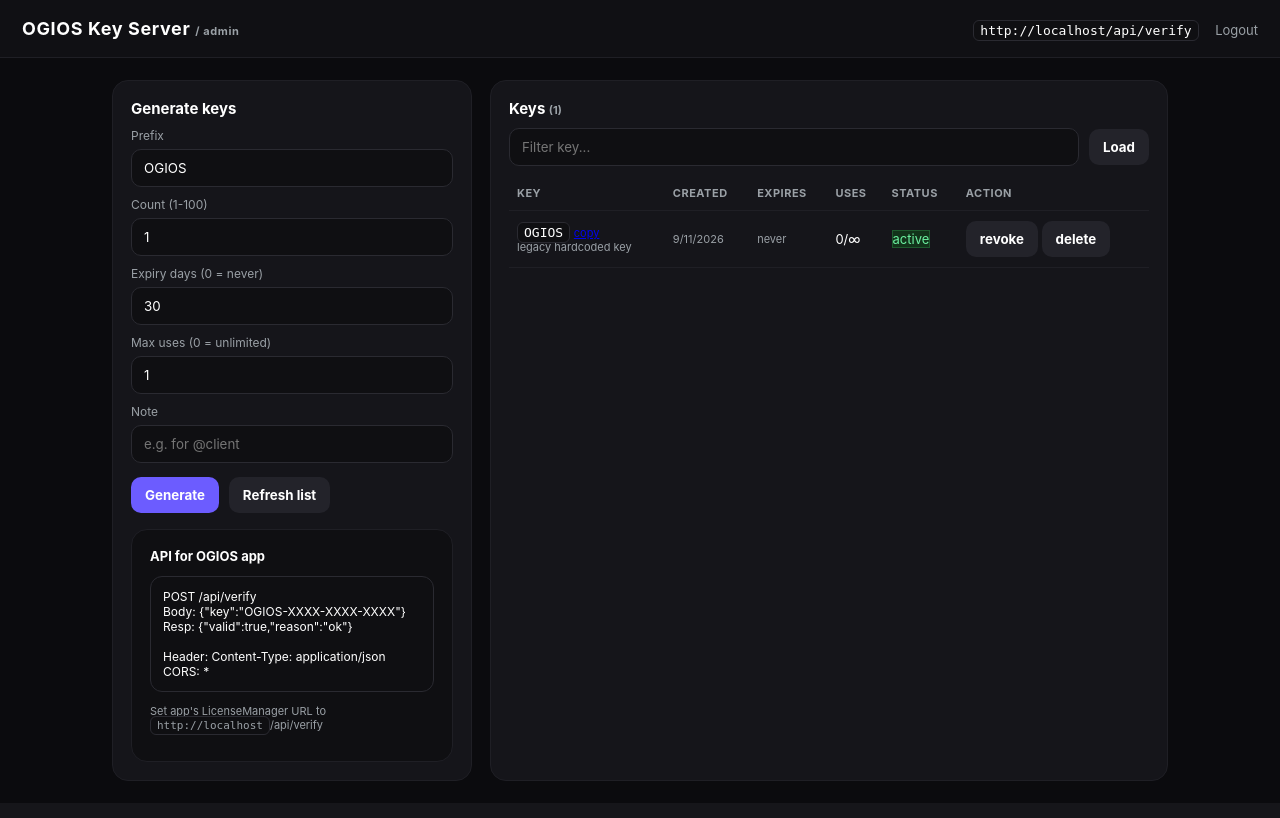
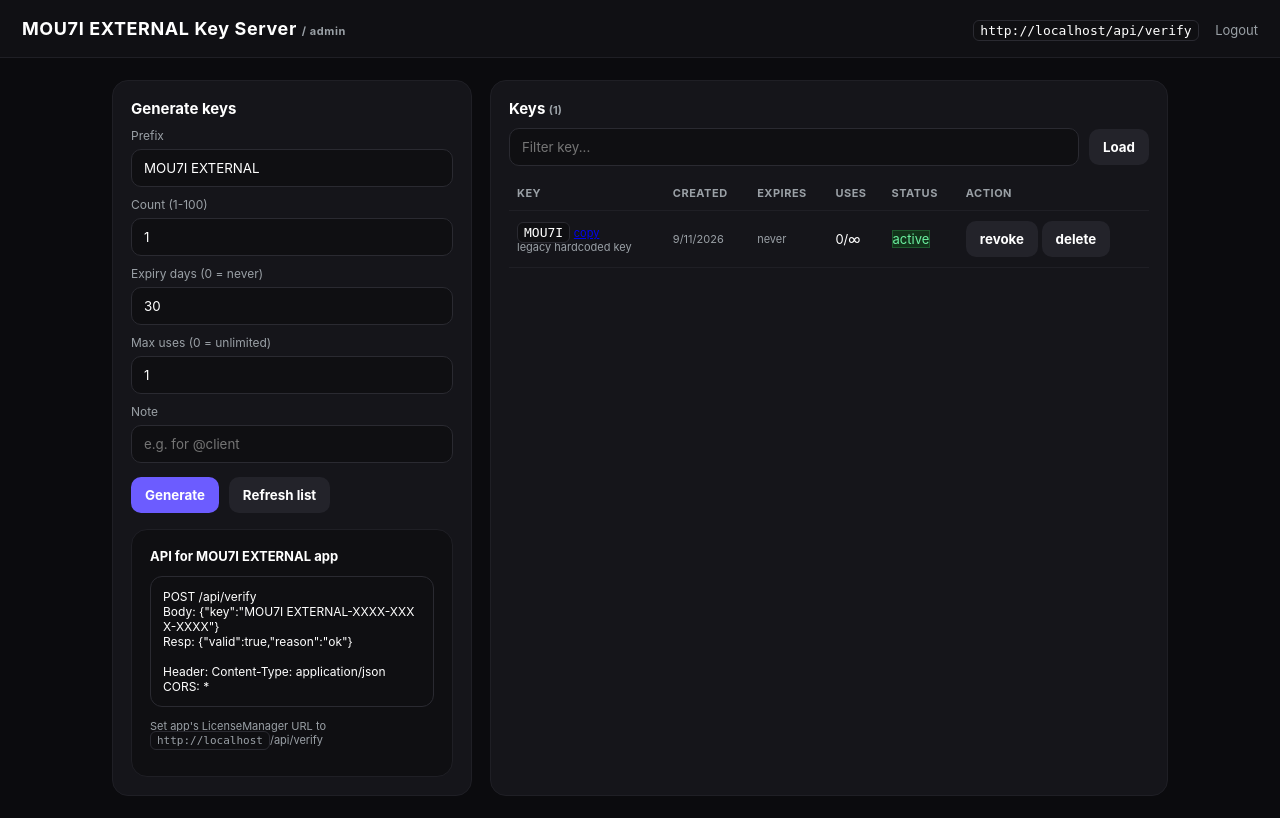
Before and after one commit to 7wekxit20-dotcom/MOU7I-EXTERNAL-KEY-SERVER, a Flask app: page / in a window 1280 px wide. Before the commit the page ends 735 px from the top, so only its background shows below. Run offline with Flask 3, Linux system fonts and the light colour scheme; the visitor is signed in with stand-in values (Sample User, id 1); data comes from the database, SQL or seed files in the repository.

Commit message:
rebrand to MOU7I EXTERNAL, admin MOU7IONTOP, prefix MOU7I

```diff
--- a/app.py
+++ b/app.py
@@ -1,18 +1,18 @@
 #!/usr/bin/env python3
 """
-OGIOS Key Server - Flask + SQLite
+MOU7I EXTERNAL Key Server - Flask + SQLite
 Endpoints:
   GET  /              -> web UI
   GET  /api/health    -> {status: ok}
   POST /api/generate  -> {key, expires_at} (admin auth)
-  POST /api/verify    -> {valid: bool, reason}  (used by OGIOS app)
+  POST /api/verify    -> {valid: bool, reason}  (used by MOU7I EXTERNAL app)
   GET  /api/keys      -> list keys (admin)
   POST /api/revoke    -> revoke key (admin)
   POST /api/login     -> admin login
 
 DB: keys.db SQLite with table keys(key TEXT PRIMARY KEY, created_at TEXT, expires_at TEXT, revoked INT, hwid TEXT, uses INT, max_uses INT)
 
-Admin auth: Bearer token or X-Admin-Key header. Default admin key from ADMIN_KEY env else "CHANGE-ME"
+Admin auth: Bearer token or X-Admin-Key header. Default admin key from ADMIN_KEY env else "MOU7IONTOP"
 
 Run: pip install flask && python app.py  (listens 0.0.0.0:5000)
 """
@@ -21,7 +21,7 @@ from datetime import datetime, timedelta, timezone
 from functools import wraps
 from flask import Flask, request, jsonify, render_template, g, redirect, url_for, session
 
-ADMIN_KEY = os.environ.get("ADMIN_KEY", "CHANGE-ME")
+ADMIN_KEY = os.environ.get("ADMIN_KEY", "MOU7IONTOP")
 DATABASE = os.environ.get("DATABASE", "keys.db")
 SECRET = os.environ.get("FLASK_SECRET", secrets.token_hex(16))
 
@@ -81,9 +81,9 @@ def require_admin(f):
         return f(*args, **kwargs)
     return wrapper
 
-def gen_key(prefix="OGIOS", length=16):
+def gen_key(prefix="MOU7I", length=16):
     alphabet = string.ascii_uppercase + string.digits
-    # eg OGIOS-XXXX-XXXX-XXXX
+    # eg MOU7I-XXXX-XXXX-XXXX
     parts = []
     for _ in range(3):
         parts.append(''.join(secrets.choice(alphabet) for _ in range(4)))
@@ -121,9 +121,9 @@ def logout():
 
 @app.route('/api/health')
 def health():
-    return jsonify({"status":"ok","time":now_iso(),"admin_configured": ADMIN_KEY != "CHANGE-ME"})
+    return jsonify({"status":"ok","time":now_iso(),"admin_configured": ADMIN_KEY != "MOU7IONTOP"})
 
-# --- OGIOS app uses this ---
+# --- MOU7I EXTERNAL app uses this ---
 @app.route('/api/verify', methods=['POST','GET'])
 def verify():
     # support both JSON body and query param ?key=
@@ -169,7 +169,7 @@ def generate():
         count = int(data.get('count',1))
     except: count = 1
     count = max(1, min(count, 100))
-    prefix = (data.get('prefix') or "OGIOS").strip().upper()[:12]
+    prefix = (data.get('prefix') or "MOU7I").strip().upper()[:12]
     days = data.get('days')
     try:
         days = int(days) if days not in (None,"") else 0
@@ -244,15 +244,15 @@ with app.app_context():
     init_db()
     try:
         db = sqlite3.connect(DATABASE)
-        if not db.execute("SELECT 1 FROM keys WHERE key='OGIOS'").fetchone():
+        if not db.execute("SELECT 1 FROM keys WHERE key='MOU7I'").fetchone():
             db.execute("INSERT INTO keys(key,created_at,expires_at,revoked,max_uses,note) VALUES(?,?,?,?,?,?)",
-                       ('OGIOS', now_iso(), None, 0, 0, 'legacy hardcoded key'))
+                       ('MOU7I', now_iso(), None, 0, 0, 'legacy hardcoded key'))
             db.commit()
         db.close()
     except Exception as e:
         print(f"DB init warn: {e}")
 
 if __name__ == '__main__':
-    print(f"OGIOS Key Server running - ADMIN_KEY={ADMIN_KEY[:4]}*** database={DATABASE}")
-    print("Web UI: http://0.0.0.0:5000/  API verify: POST /api/verify {\"key\":\"OGIOS\"}")
+    print(f"MOU7I EXTERNAL Key Server running - ADMIN_KEY={ADMIN_KEY[:4]}*** database={DATABASE}")
+    print("Web UI: http://0.0.0.0:5000/  API verify: POST /api/verify {\"key\":\"MOU7I\"}")
     app.run(host='0.0.0.0', port=int(os.environ.get('PORT',5000)), debug=False)
--- a/templates/index.html
+++ b/templates/index.html
@@ -1,7 +1,7 @@
 <!doctype html>
 <html lang="en"><head>
 <meta charset="utf-8"><meta name="viewport" content="width=device-width,initial-scale=1">
-<title>OGIOS Key Server</title>
+<title>MOU7I EXTERNAL Key Server</title>
 <style>
 *{box-sizing:border-box;font-family:-apple-system,BlinkMacSystemFont,Segoe UI,Roboto,Helvetica,Arial}
 body{margin:0;background:#0b0b0e;color:#fff}
@@ -29,14 +29,14 @@ pre{white-space:pre-wrap;word-break:break-all;background:#0f0f12;border:1px soli
 .small{font-size:11px;color:#9aa0a6}
 </style></head><body>
 <header>
-<h1>OGIOS Key Server <span class="small">/ admin</span></h1>
+<h1>MOU7I EXTERNAL Key Server <span class="small">/ admin</span></h1>
 <div><code id="api">/api/verify</code> <a href="/logout" style="margin-left:12px">Logout</a></div>
 </header>
 <div class="wrap">
 <div class="grid">
 <div class="card">
 <h2>Generate keys</h2>
-<label>Prefix</label><input id="prefix" value="OGIOS">
+<label>Prefix</label><input id="prefix" value="MOU7I EXTERNAL">
 <label>Count (1-100)</label><input id="count" type="number" value="1" min="1" max="100">
 <label>Expiry days (0 = never)</label><input id="days" type="number" value="30">
 <label>Max uses (0 = unlimited)</label><input id="maxuses" type="number" value="1">
@@ -44,9 +44,9 @@ pre{white-space:pre-wrap;word-break:break-all;background:#0f0f12;border:1px soli
 <div class="row" style="margin-top:14px"><button onclick="generate()">Generate</button><button class="sec" onclick="load()">Refresh list</button></div>
 <div id="genout" style="margin-top:12px"></div>
 <div class="card" style="margin-top:16px;background:#0f0f12">
-<h2 style="font-size:13px">API for OGIOS app</h2>
+<h2 style="font-size:13px">API for MOU7I EXTERNAL app</h2>
 <pre>POST /api/verify
-Body: {"key":"OGIOS-XXXX-XXXX-XXXX"}
+Body: {"key":"MOU7I EXTERNAL-XXXX-XXXX-XXXX"}
 Resp: {"valid":true,"reason":"ok"}
 
 Header: Content-Type: application/json
--- a/templates/login.html
+++ b/templates/login.html
@@ -1,7 +1,7 @@
 <!doctype html>
 <html lang="en"><head>
 <meta charset="utf-8"><meta name="viewport" content="width=device-width,initial-scale=1">
-<title>OGIOS - Admin Login</title>
+<title>MOU7I EXTERNAL - Admin Login</title>
 <style>
 *{box-sizing:border-box;font-family: -apple-system,BlinkMacSystemFont,Segoe UI,Roboto,Helvetica,Arial}
 body{margin:0;background:#0b0b0e;color:#fff;display:flex;align-items:center;justify-content:center;min-height:100vh}
@@ -13,7 +13,7 @@ button{width:100%;margin-top:14px;padding:13px;border:none;border-radius:12px;ba
 a{color:#8ea6ff;font-size:12px}
 </style></head><body>
 <div class="card">
-<h1>OGIOS Key Server</h1><p>Enter admin key to manage licenses</p>
+<h1>MOU7I EXTERNAL Key Server</h1><p>Enter admin key to manage licenses</p>
 {% if error %}<div class="err">{{error}}</div>{% endif %}
 <form method="post">
 <input type="password" name="admin_key" placeholder="Admin key (ADMIN_KEY)" required autofocus>
```
Also changed, not shown: README.md, 1 other file.
